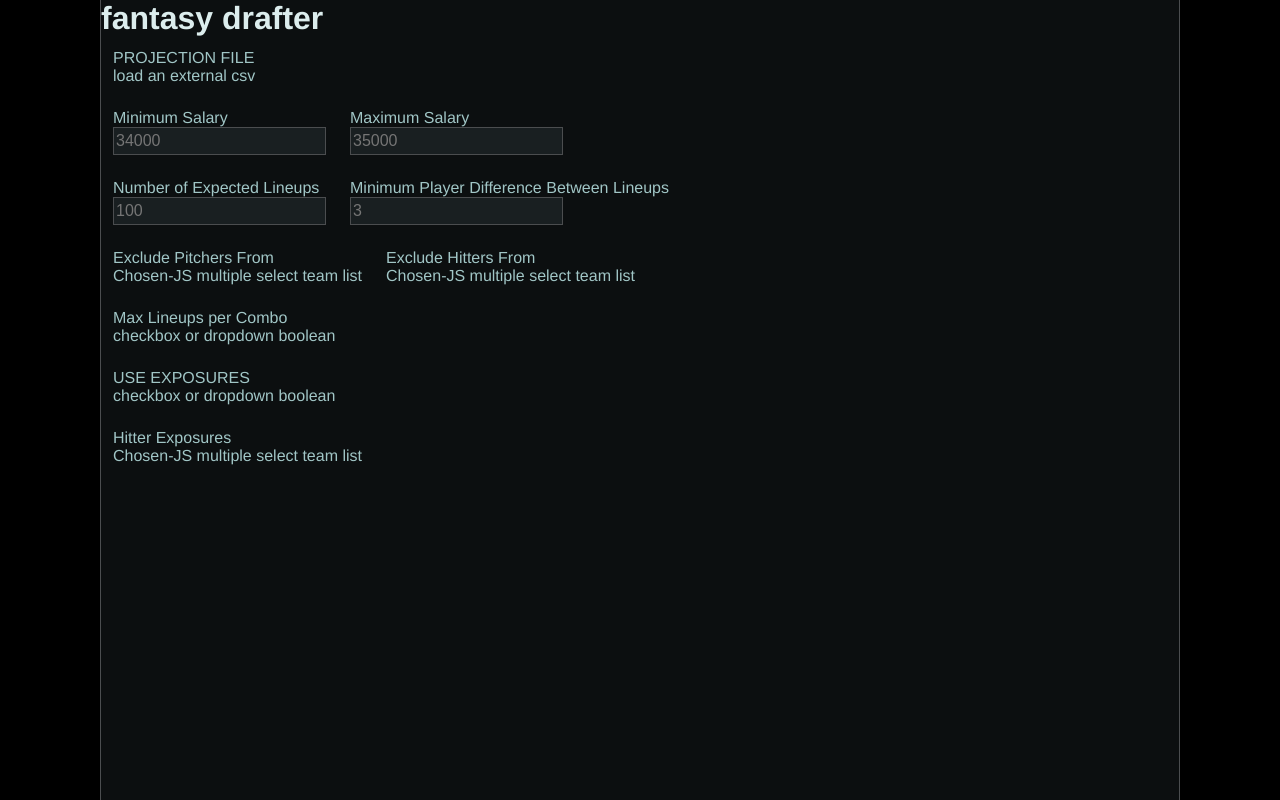
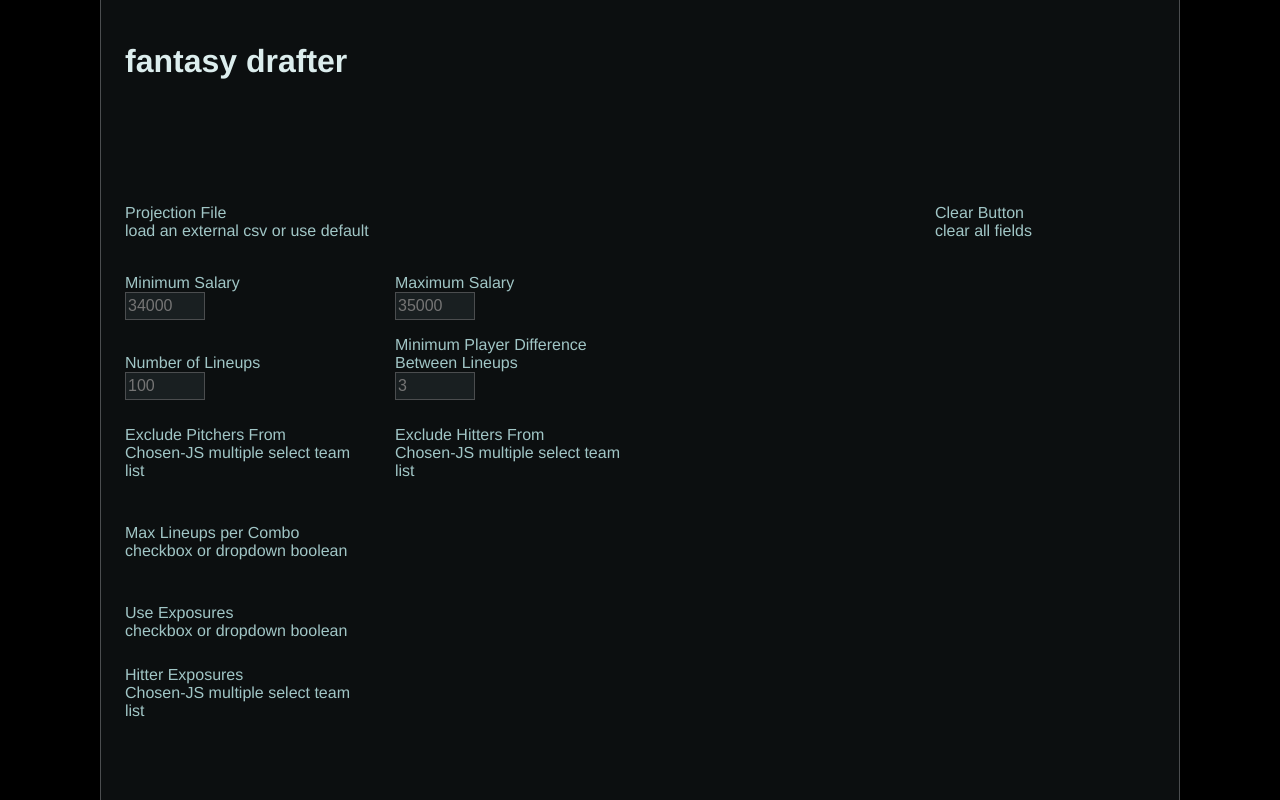
Before and after one commit to Pa-miu/fantasy-drafter, a React (Create React App) app: page / in a window 1280 px wide. Built offline with nearby package versions, Linux system fonts and the light colour scheme.

Commit message:
Add css grid layout

```diff
--- a/src/App.js
+++ b/src/App.js
@@ -5,32 +5,35 @@ import Placeholder from './Placeholder.js'
 class App extends Component {
   render() {
     return (
-      <div className="App">
-        <h1>fantasy drafter</h1>
-        <div>
-        	<Placeholder name={'PROJECTION FILE'} feature={'load an external csv'}/>
-        </div>
-        <div>
-        	<SingleInput id={'minsal'} name={'Minimum Salary'} placeholder={34000} />
-        	<SingleInput id={'maxsal'} name={'Maximum Salary'} placeholder={35000} />
-        </div>
-        <div>
-        	<SingleInput id={'explineups'} name={'Number of Expected Lineups'} placeholder={100} />
-        	<SingleInput id={'minplyrdiff'} name={'Minimum Player Difference Between Lineups'} placeholder={3} />
-        </div>
-        <div>
-        	<Placeholder name={'Exclude Pitchers From'} feature={'Chosen-JS multiple select team list'}/>
-        	<Placeholder name={'Exclude Hitters From'} feature={'Chosen-JS multiple select team list'}/>
-        </div>
-        <div>
-        	<Placeholder name={'Max Lineups per Combo'} feature={'checkbox or dropdown boolean'}/>
-        </div>
-        <div>
-        	<Placeholder name={'USE EXPOSURES'} feature={'checkbox or dropdown boolean'}/>
-        </div>
-        <div>
-					<Placeholder name={'Hitter Exposures'} feature={'Chosen-JS multiple select team list'}/>
-        </div>
+      <div className='App'>
+        <div id='Header'><h1>fantasy drafter</h1></div>
+      	<Placeholder gridpos={'Projection'} name={'Projection File'} feature={'load an external csv or use default'}/>
+      	<Placeholder gridpos={'Clear'} name={'Clear Button'} feature={'clear all fields'}/>
+      	<SingleInput
+      		gridpos={'MinSalary'}
+      		inputId={'minsal'}
+      		name={'Minimum Salary'}
+      		placeholder={34000} />
+      	<SingleInput
+      		gridpos={'MaxSalary'}
+      		inputId={'maxsal'}
+      		name={'Maximum Salary'}
+      		placeholder={35000} />
+      	<SingleInput
+      		gridpos={'NumExpectLineups'}
+      		inputId={'explineups'}
+      		name={'Number of Lineups'}
+      		placeholder={100} />
+      	<SingleInput
+      		gridpos={'MinPlayerDiff'}
+      		inputId={'minplyrdiff'}
+      		name={'Minimum Player Difference Between Lineups'}
+      		placeholder={3} />
+      	<Placeholder gridpos={'ExcludePitch'} name={'Exclude Pitchers From'} feature={'Chosen-JS multiple select team list'}/>
+      	<Placeholder gridpos={'ExcludeHit'} name={'Exclude Hitters From'} feature={'Chosen-JS multiple select team list'}/>
+      	<Placeholder gridpos={'MaxLineupsCombo'} name={'Max Lineups per Combo'} feature={'checkbox or dropdown boolean'}/>
+      	<Placeholder gridpos={'UseExposure'} name={'Use Exposures'} feature={'checkbox or dropdown boolean'}/>
+				<Placeholder gridpos={'HitterExposure'} name={'Hitter Exposures'} feature={'Chosen-JS multiple select team list'}/>
       </div>
     );
   }
--- a/src/Placeholder.js
+++ b/src/Placeholder.js
@@ -3,7 +3,7 @@ import React, { Component } from 'react';
 class Placeholder extends Component {
 	render() {
 		return(
-			<div className="Placeholder">
+			<div id={this.props.gridpos} className="Placeholder">
 				{this.props.name}
 				<br/>
 				{this.props.feature}
--- a/src/SingleInput.js
+++ b/src/SingleInput.js
@@ -3,9 +3,9 @@ import React, { Component } from 'react';
 class SingleInput extends Component {
 	render() {
 		return(
-			<div className="SingleInput">
-				<label for={this.props.id}>{this.props.name}</label>
-				<input id={this.props.id} placeholder={this.props.placeholder}/>
+			<div id={this.props.gridpos} className='SingleInput'>
+				<label for={this.props.inputId}>{this.props.name}</label>
+				<input id={this.props.inputId} placeholder={this.props.placeholder}/>
 			</div>
 		);
 	}
--- a/src/index.css
+++ b/src/index.css
@@ -34,13 +34,18 @@ body {
 	background-color: rgb(12,15,16);
 	border-left: 1px solid rgb(75,77,79);
 	border-right: 1px solid rgb(75,77,79);
+	display: grid;
+	height: 100%;
+	grid-template-columns: repeat( 12, 90px);
+	grid-template-rows: repeat(10, 5em);
+	align-items: end;
 	margin: 0 auto 0 auto;
 	max-width: 1080px;
 }
 
 .SingleInput {
-	display: inline-block;
-	padding: 0.75em;
+	padding-left: 1.5em;
+	padding-top: 0.5em;
 }
 
 .SingleInput label {
@@ -51,14 +56,75 @@ body {
 .SingleInput input {
 	background-color: rgb(25,31,33);
 	border: 1px solid rgb(75,77,79);
+	color: rgb(132,168,168);
 	display: block;
 	font-size: 1em;
-	color: rgb(132,168,168);
 	line-height: 1.5em;
+	width: 5em;
 }
 
 .Placeholder {
 	color: rgb(161,198,198);
-	display: inline-block;
-	padding: 0.75em;
+	padding-left: 1.5em;
 }
+
+#Header {
+	grid-column: 1 / -1;
+	grid-row: 1 / 2;
+	padding: 0 1.5em;
+}
+
+#Projection {
+	grid-column: 1 / 4;
+	grid-row: 3 / 4;
+}
+
+#Clear {
+	grid-column: -4 / -2;
+	grid-row: 3 / 4;
+}
+
+#MinSalary {
+	grid-column: 1 / 4;
+	grid-row: 4 / 5;
+}
+
+#MaxSalary {
+	grid-column: 4 / 6;
+	grid-row: 4 / 5;
+}
+
+#NumExpectLineups {
+	grid-column: 1 / 4;
+	grid-row: 5 / 6;
+}
+
+#MinPlayerDiff {
+	grid-column: 4 / 7;
+	grid-row: 5 / 6;
+}
+
+#ExcludePitch {
+	grid-column: 1 / 4;
+	grid-row: 6 / 7;
+}
+
+#ExcludeHit {
+	grid-column: 4 / 7;
+	grid-row: 6 / 7;
+}
+
+#MaxLineupsCombo {
+	grid-column: 1 / 4;
+	grid-row: 7 / 8;
+}
+
+#UseExposure {
+	grid-column: 1 / 4;
+	grid-row: 8 / 9;
+}
+
+#HitterExposure{
+	grid-column: 1 / 4;
+	grid-row: 9 / 10;
+}
```
